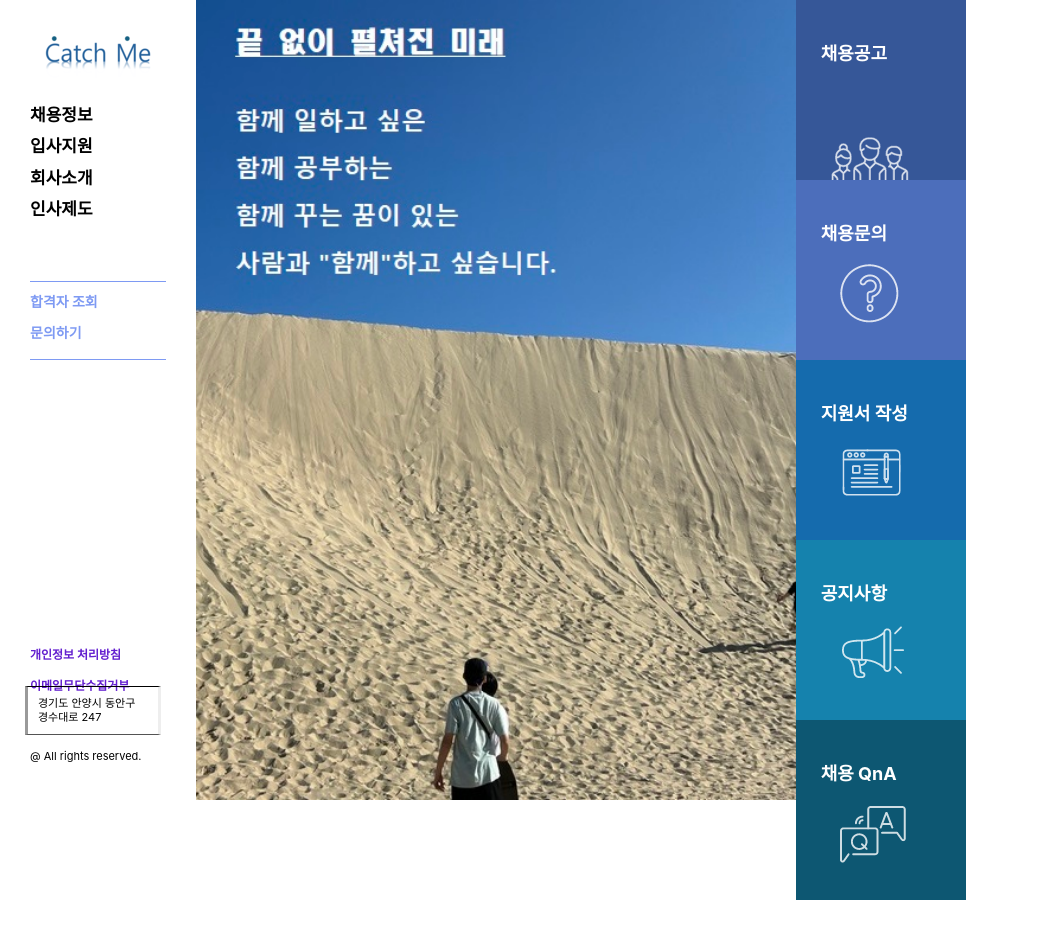
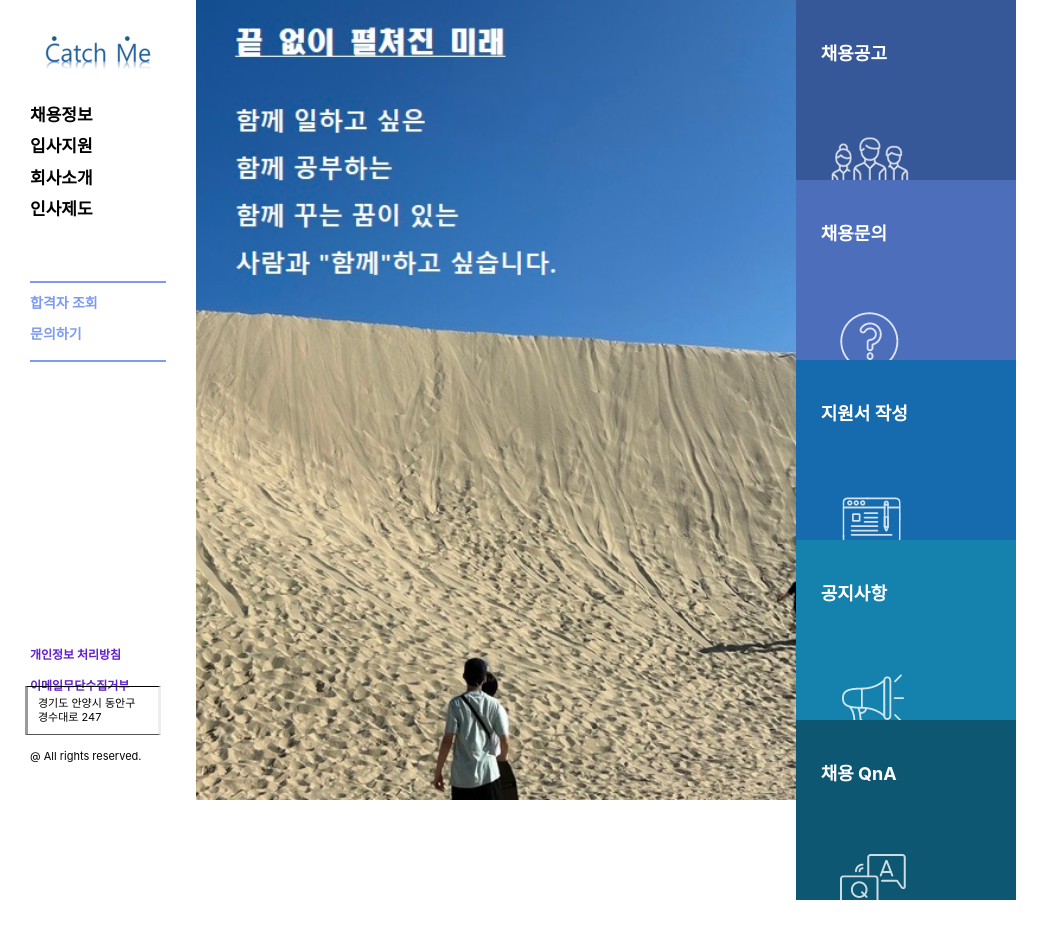
Before and after one commit to kwonjuyeong/Web_ResumeSite, a React (Create React App) app in the folder frontend/resumeapp/: page / in a window 1280 px wide. Shown: the top 938 px of the page, without its empty margins (0-1054 px from the left). Before the commit the page ends 900 px from the top, so only its background shows below. Built offline with nearby package versions, Linux system fonts and the light colour scheme.

Commit message:
웹사이트

```diff
--- a/frontend/resumeapp/src/Components/Header/Header.css
+++ b/frontend/resumeapp/src/Components/Header/Header.css
@@ -57,6 +57,7 @@ nav ul {
 .menu-group:nth-child(2) { /* 보라색 선 추가 */
   border-top: 1px solid #7e9af3;
   border-bottom: 1px solid #7e9af3;
+  border-width: 2px;
 }
 
 .menu-group:nth-child(2) li a:hover {/* 마우스 올려놓으면 색 변경 */
--- a/frontend/resumeapp/src/pages/Home/Home.css
+++ b/frontend/resumeapp/src/pages/Home/Home.css
@@ -15,10 +15,6 @@
 .modal .pageWizard .list {
   float:none;
   height:auto;
-}
-.icon>img,
-.photo>img {
-  display:block;
 }
 
 .layoutMain {
@@ -38,7 +34,22 @@
 #menu {
   display: flex;
   flex-direction: column;
-  justify-content:start; /* 세로 방향 가운데 정렬 */
+  justify-content: space-between;
+  height: 100vh;
+  width: 220px;
+}
+
+#menu > a {
+  flex: 1; /* 메뉴 요소를 균일하게 확장 */
+}
+
+.menu-container {
+  display: flex;
+  flex-direction: column;
+}
+
+.menu-icon {
+  margin-left: auto; /* 이미지를 왼쪽으로 밀어서 오른쪽 끝에 배치 */
 }
 
 body.type-05 #menu>a, body.type-05 #menu>div {
--- a/frontend/resumeapp/src/pages/Home/Home.js
+++ b/frontend/resumeapp/src/pages/Home/Home.js
@@ -13,41 +13,31 @@ function Home() {
         <div id="slider" className="slider">
           <img src={homeImage} alt="" data-index="0" />
         </div>
-          <div id="menu" className="layoutMain">
+        <div id="menu" className="menu-container">
               <a href="/app/jobnotice/list" className="nth-1">
                 <h2>채용공고</h2>
-                <p><br /><br /></p>
-                <div className="icon" data-modal="icon">
-                  <img src={menu1} alt="" width="120" height="90"/>
-                </div>
+                <p ><br/><br/></p>
+                  <img src={menu1} alt="" />
               </a>
               <a href="/bbs/appsite/notice/list" className="nth-2">
                 <h2 >채용문의</h2>
-                <p></p>
-                <div className="icon"  data-modal="icon">
-                  <img src={menu2} alt="" width="120" height="90" />
-                </div>
+                <p><br/><br/></p>
+                  <img src={menu2} alt="" />
               </a>
               <a href="/app/applicant/registResume" className="nth-3">
                 <h2 >지원서 작성</h2>
-                <p></p>
-                <div className="icon" data-modal="icon">
-                  <img src={menu3} alt="" width="120" height="90" />
-                </div>
+                <p><br/><br/></p>
+                  <img src={menu3} alt="" />
               </a>
               <a href="/bbs/appsite/notice/list" className="nth-4">
                 <h2>공지사항</h2>
-                <p ></p>
-                <div className="icon" data-modal="icon">
-                  <img src={menu4} alt="" width="120" height="90" />
-                </div>
+                <p ><br /><br/></p>
+                  <img src={menu4} alt=""  />
               </a>
               <a href="/bbs/appsite/qna/write" className="nth-5">
                 <h2>채용 QnA</h2>
-                <p></p>
-                <div className="icon" data-modal="icon">
-                  <img src={menu5} alt="" width="120" height="90" />
-                </div>
+                <p><br/><br/></p>
+                  <img src={menu5} alt="" />
               </a>
             </div>
 
```
